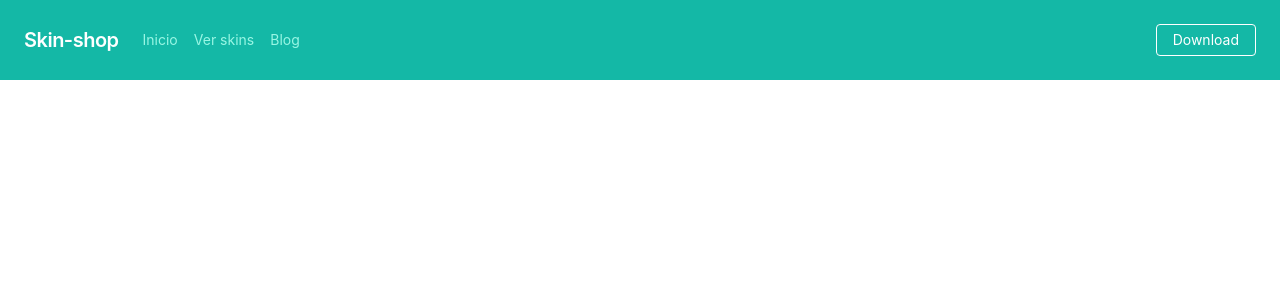
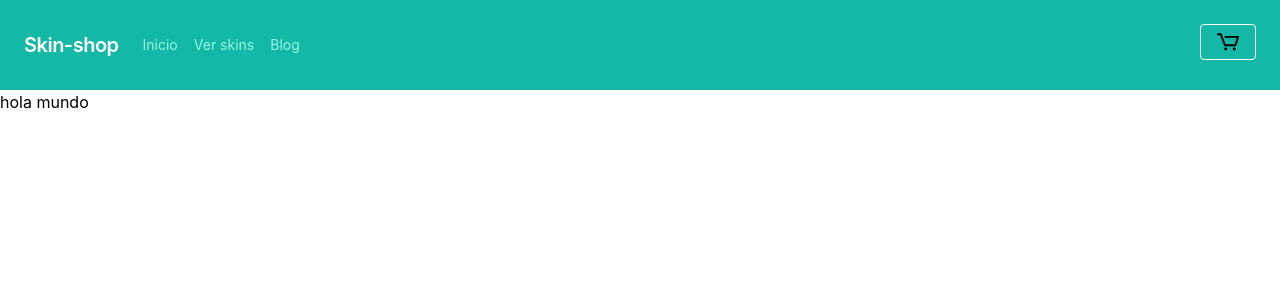
Before and after one commit to Darktoomm/Curso-react, a React (Create React App) app in the folder skins-shop/: page / in a window 1280 px wide. Shown: the top 300 px of the page. Built offline with nearby package versions, Linux system fonts and the light colour scheme.

Commit message:
implementacion boton carrito y item list container

```diff
--- a/skins-shop/src/App.js
+++ b/skins-shop/src/App.js
@@ -1,10 +1,12 @@
 import './App.css';
 import NavBar from "./components/NavBar";
+import ItemListContainer from "./components/ItemListContainer";
 
 function App() {
   return (
     <div>
       <header><NavBar></NavBar></header>
+        <ItemListContainer greeting={'hola mundo'}></ItemListContainer>
     </div>
   );
 }
--- /dev/null
+++ b/skins-shop/src/components/CartWidget.js
@@ -0,0 +1,12 @@
+import CartIcon from "../icons/CartIcon";
+
+function NavBar() {
+    return (
+        <div>
+            <a href="#"
+               className="inline-block text-sm px-4 py-2 leading-none border rounded text-white border-white hover:border-transparent hover:text-teal-500 hover:bg-white "><CartIcon classname="text-sm"/></a>
+        </div>
+    );
+}
+
+export default NavBar;
--- /dev/null
+++ b/skins-shop/src/components/ItemListContainer.js
@@ -0,0 +1,8 @@
+
+function ItemListContainer({greeting}) {
+    return (
+        <p>{greeting}</p>
+    );
+}
+
+export default ItemListContainer;
--- a/skins-shop/src/components/NavBar.js
+++ b/skins-shop/src/components/NavBar.js
@@ -1,3 +1,4 @@
+import CartWidget from "./CartWidget";
 
 
 function NavBar() {
@@ -30,12 +31,10 @@ function NavBar() {
                       Blog
                   </a>
               </div>
-              <div>
-                  <a href="#"
-                     className="inline-block text-sm px-4 py-2 leading-none border rounded text-white border-white hover:border-transparent hover:text-teal-500 hover:bg-white mt-4 lg:mt-0">Download</a>
-              </div>
+              <CartWidget/>
           </div>
       </nav>
+
   );
 }
 
--- /dev/null
+++ b/skins-shop/src/icons/CartIcon/index.js
@@ -0,0 +1,12 @@
+import * as React from "react"
+
+const CartIcon = (props) => (
+    <svg xmlns="http://www.w3.org/2000/svg" width={22} height={18} {...props}>
+        <path
+            fillRule="evenodd"
+            d="m22 4.2-2.6 8c-.2.6-.7 1-1.3 1H8.2c-.5 0-1.1-.4-1.3-.9L3.1 2.2H1c-.6 0-1-.4-1-1C0 .7.4.3 1 .3h2.8c.4 0 .8.2.9.6l3.9 10.4h9.1l2-6.5H8.5c-.6 0-1-.4-1-.9 0-.6.4-1 1-1H21c.4 0 .6.2.8.4.2.3.2.6.2.9zM9.8 14.9c.3.3.5.7.5 1.1 0 .4-.2.8-.5 1.1-.3.3-.7.5-1.1.5-.4 0-.8-.2-1.1-.5-.3-.3-.5-.7-.5-1.1 0-.4.2-.8.5-1.1.3-.3.7-.4 1.1-.4.4 0 .8.1 1.1.4zm8.6 0c.3.3.4.7.4 1.1 0 .4-.1.8-.4 1.1-.3.3-.7.5-1.1.5-.4 0-.8-.2-1.1-.5-.3-.3-.5-.7-.5-1.1 0-.4.2-.8.5-1.1.3-.3.7-.4 1.1-.4.4 0 .8.1 1.1.4z"
+        />
+    </svg>
+)
+
+export default CartIcon
```
